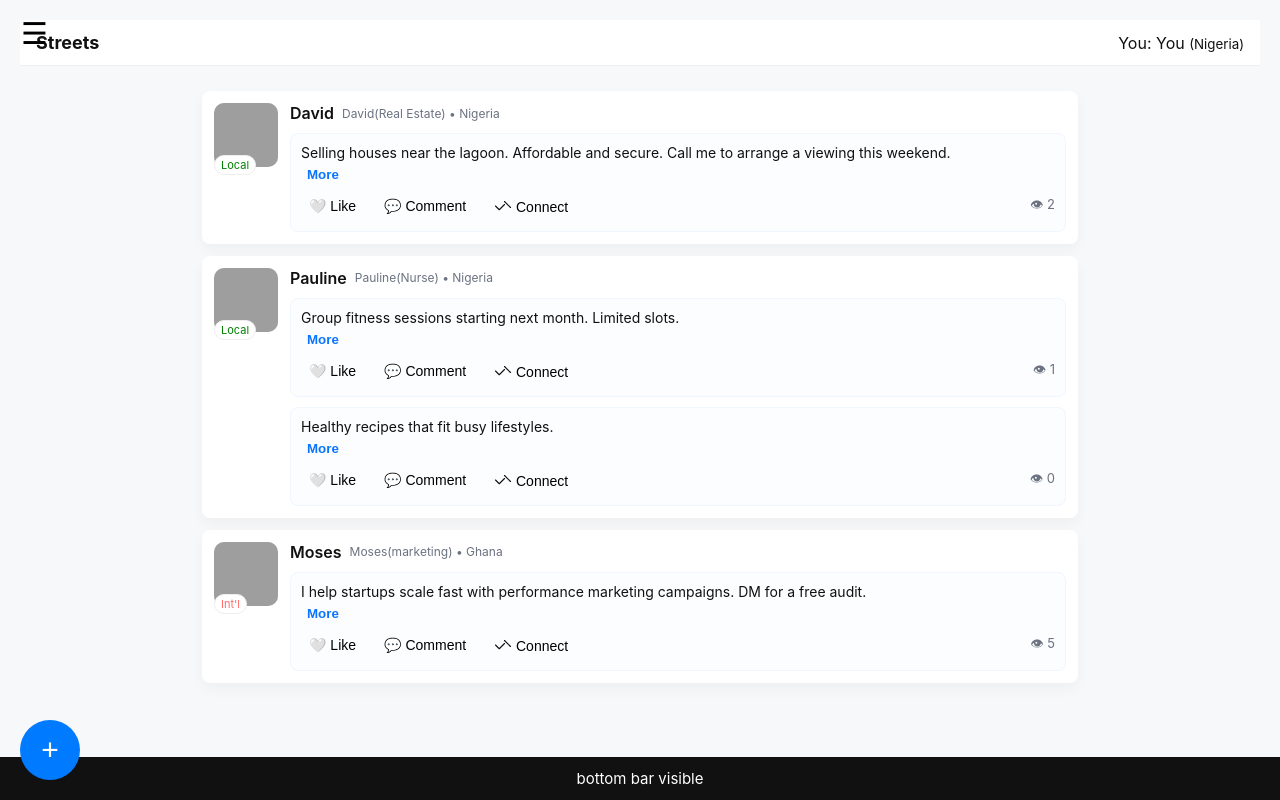
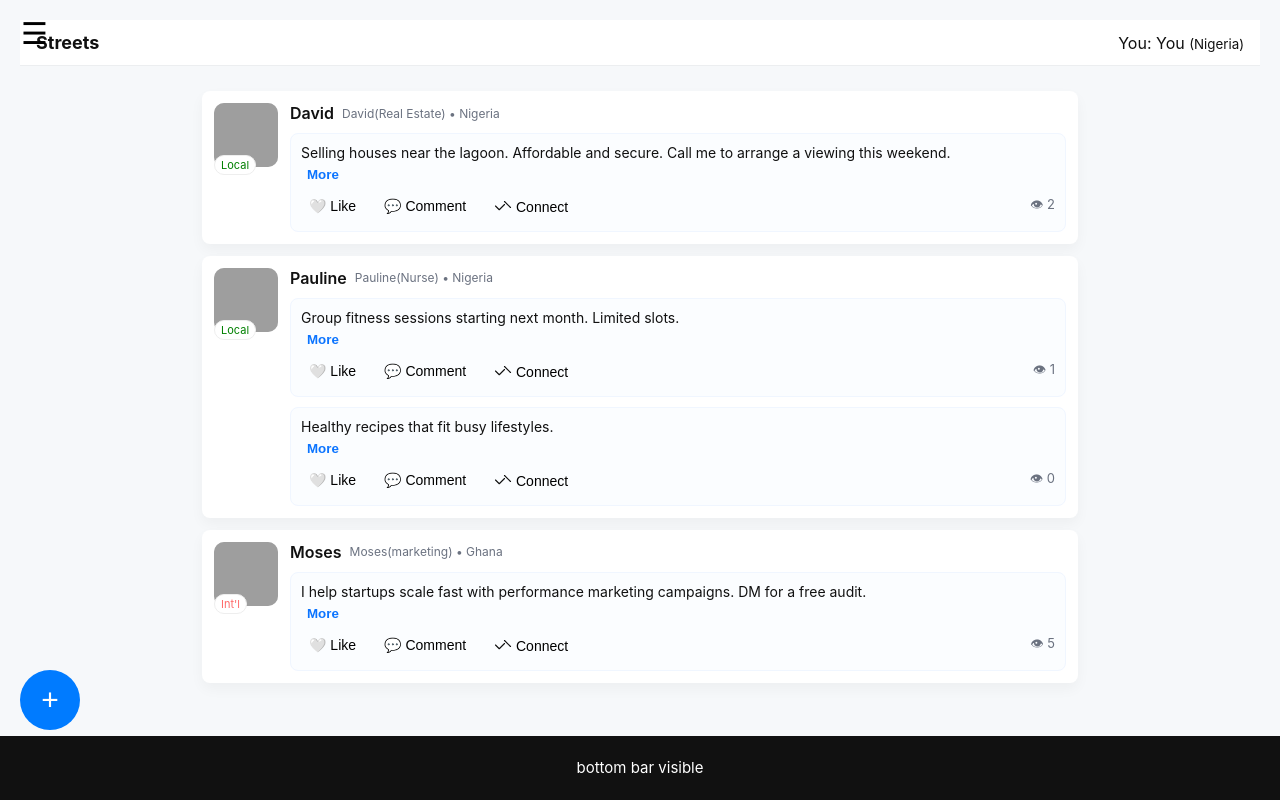
Before and after one commit to uniquegreatness/Associates, a plain HTML site: page dashboard.html in a window 1280 px wide. Drawn offline with Linux system fonts and the light colour scheme; grey boxes are pictures that could not be loaded.

Commit message:
Update dashboard.css

```diff
--- a/dashboard.css
+++ b/dashboard.css
@@ -174,6 +174,8 @@ body, html {
     text-align: center;
     z-index: 1100;
     display: block;
+    min-height: 40px; /* ensures it always shows */
+    line-height: 40px; /* vertically center text */
 }
 
 /* --- CLEAN WORKING BOTTOM BUTTONS WRAPPER --- */
@@ -204,7 +206,7 @@ body, html {
 /* --- FIXED CIRCLE BUTTON --- */
 .circle-btn {
     position: fixed;
-    bottom: 20px;
+    bottom: 70px; /* Move above bottom bar */
     left: 20px;
     width: 60px;
     height: 60px;
```
